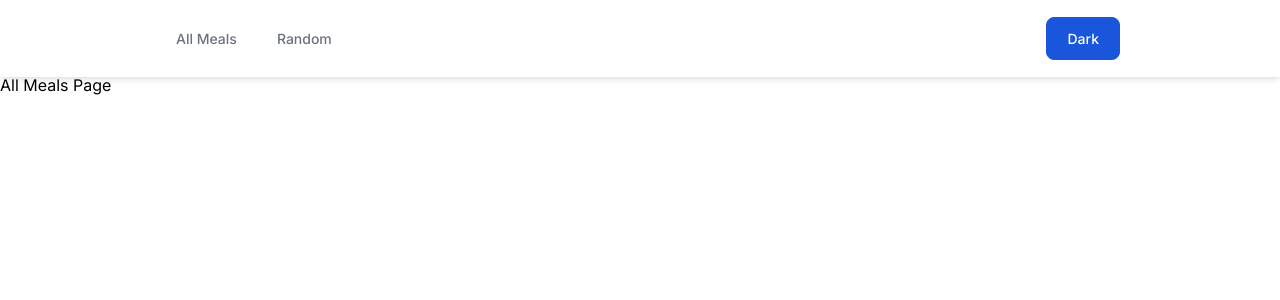
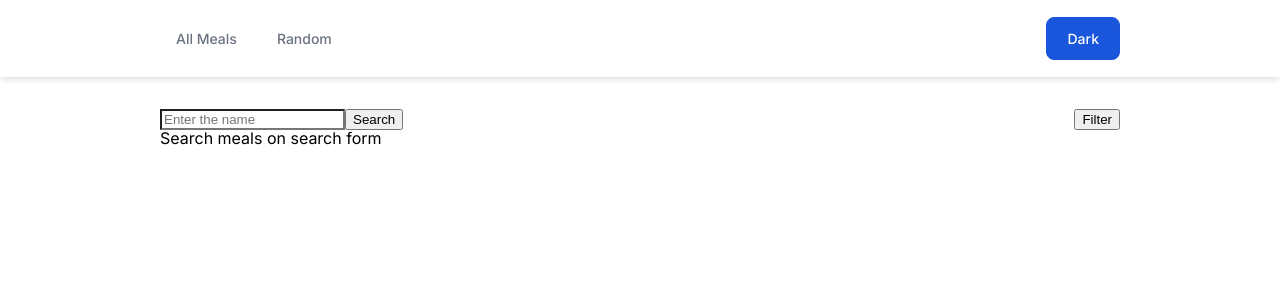
Before and after one commit to shoyo-22/random-meal-generator, a Vue app: page /all in a window 1280 px wide. Shown: the top 300 px of the page. Built offline with nearby package versions, Linux system fonts and the light colour scheme.

Commit message:
Update AllMeals.vue
Search meals by name

```diff
--- a/src/views/AllMeals.vue
+++ b/src/views/AllMeals.vue
@@ -1,3 +1,68 @@
+<script setup>
+import { ref } from "vue";
+
+let formData = ref({
+  mealName: "",
+});
+let meals = ref([]);
+let loading = ref(false);
+
+async function handleSearch() {
+  loading.value = true;
+  let query = `https://www.themealdb.com/api/json/v1/1/search.php?s=${formData.value.mealName}`;
+  let response = await fetch(query);
+  let data = await response.json();
+  meals.value = data.meals;
+  loading.value = false;
+}
+</script>
+
 <template>
-  <h1>All Meals Page</h1>
+  <main>
+    <section class="form">
+      <form @submit.prevent="handleSearch">
+        <input
+          v-model="formData.mealName"
+          type="text"
+          placeholder="Enter the name"
+        />
+        <button type="submit">Search</button>
+      </form>
+      <button type="button">Filter</button>
+    </section>
+    <section>
+      <div v-if="meals.length">
+        <div v-if="loading">Loading...</div>
+        <div v-else>
+          <article v-for="meal in meals" :key="meal.idMeal">
+            {{ meal.strMeal }}
+          </article>
+        </div>
+      </div>
+      <div v-else>Search meals on search form</div>
+    </section>
+  </main>
 </template>
+
+<style lang="scss" scoped>
+main {
+  @include container("lg");
+  @include phone {
+    padding: map-get($spacing, "5");
+  }
+
+  @include tablet {
+    padding: map-get($spacing, "6");
+  }
+
+  @include desktop {
+    padding: map-get($spacing, "8");
+  }
+  transition: all 0.3s ease-in-out;
+
+  .form {
+    display: flex;
+    justify-content: space-between;
+  }
+}
+</style>
```
